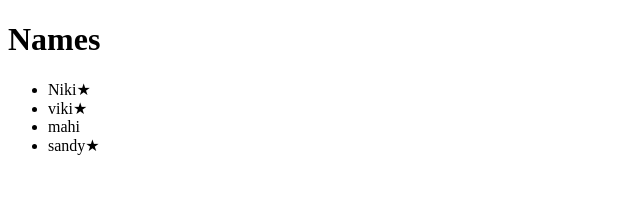
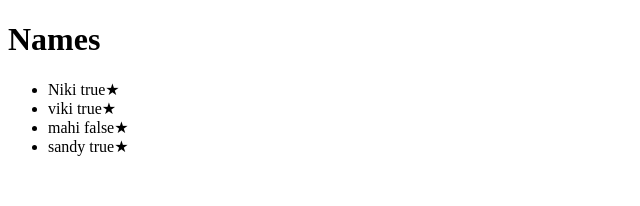
Before and after one commit to Nishand-RM/shopping, a React (Vite) app: page / in a window 1280 px wide. Shown: the top 206 px of the page, without its empty margins (0-640 px from the left). Built offline with nearby package versions, Linux system fonts and the light colour scheme.

Commit message:
conditional rendering logical && operator

```diff
--- a/src/component/note.jsx
+++ b/src/component/note.jsx
@@ -1,8 +1,9 @@
 function Note ({note}){
 
-        return <li>{
-            note.result ? note.name + '★' : note.name
-            }
+        return <li>
+              {note.name} {note.result + '★'}
+
+
             </li>
 
 
```
